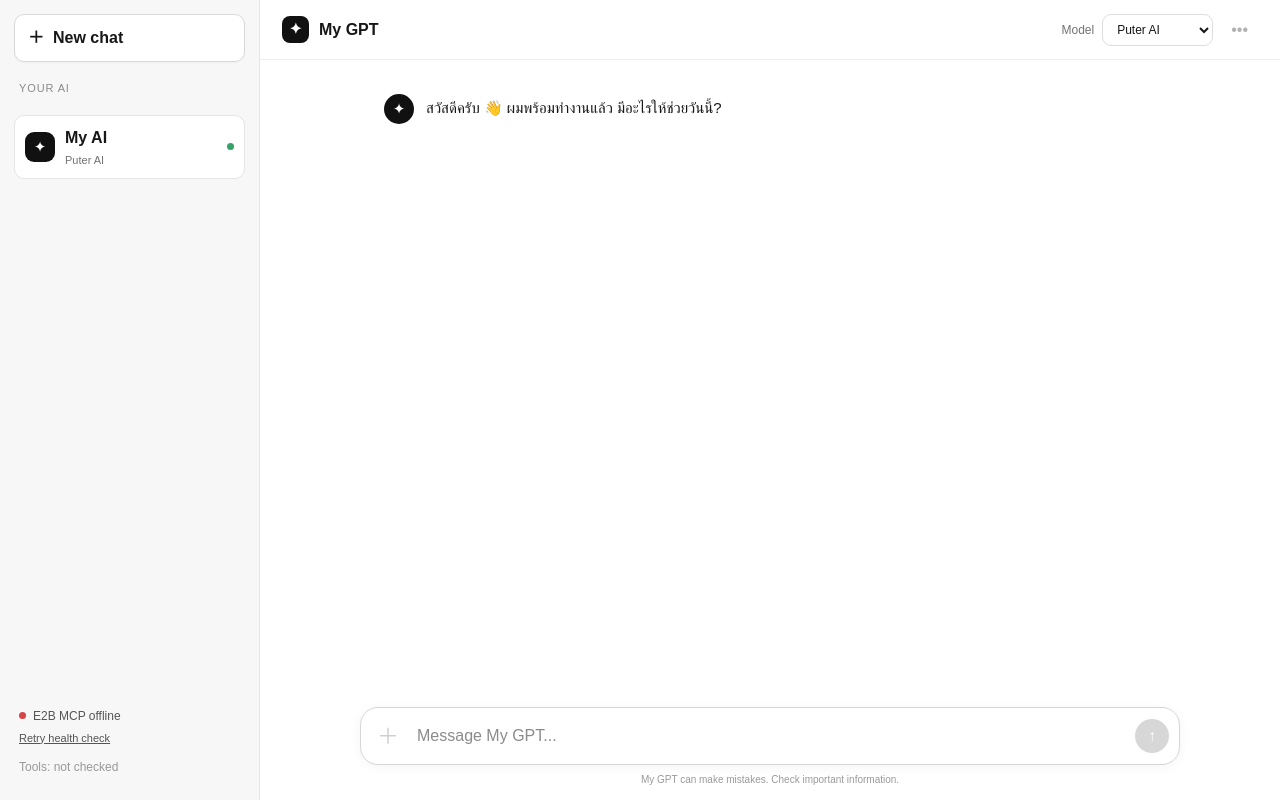
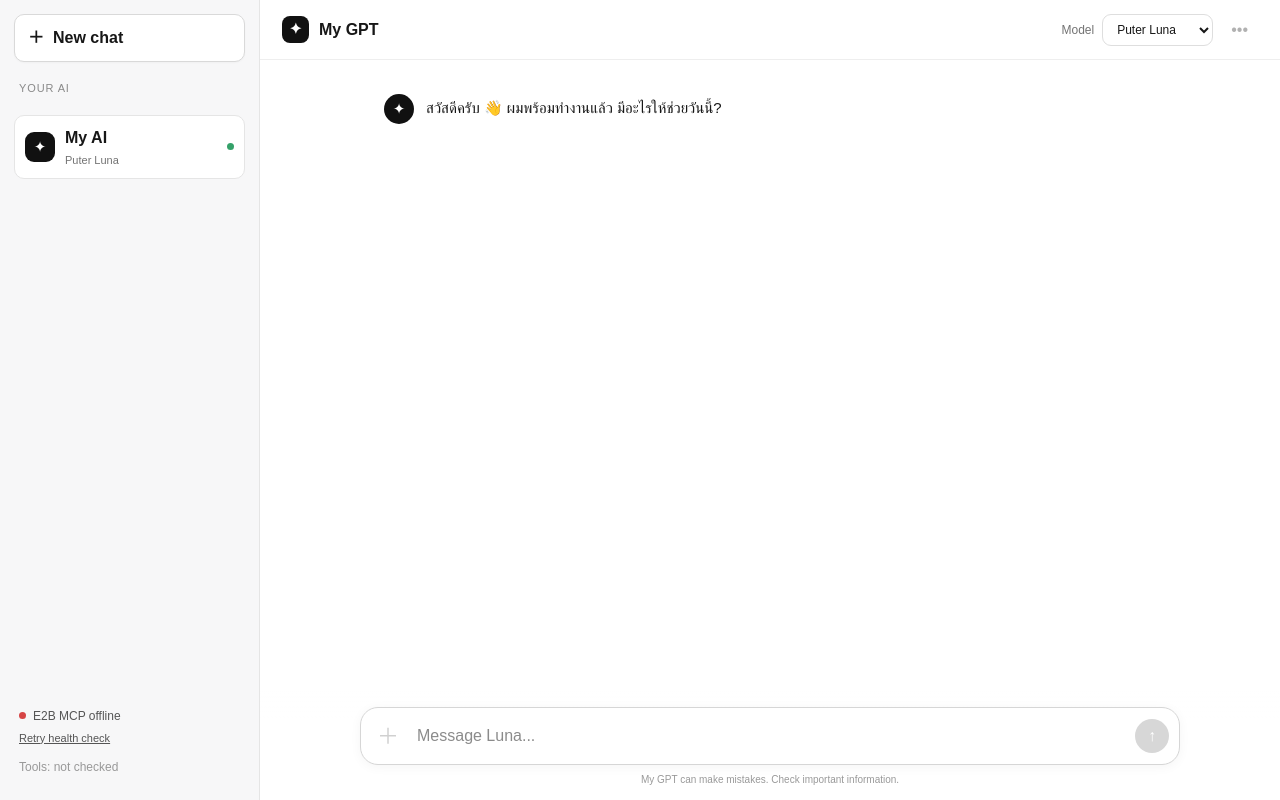
Before and after one commit to appleid7899067-netizen/chatgpt-app-with-next-js, a Next.js app: page / in a window 1280 px wide. Built offline with nearby package versions, Linux system fonts and the light colour scheme; no server answers.

Commit message:
Make Puter Luna the default model

```diff
--- a/app/page.tsx
+++ b/app/page.tsx
@@ -5,7 +5,7 @@ import Script from "next/script";
 import { useWidgetProps } from "./hooks/use-widget-props";
 
 type Message = { role: "user" | "assistant"; content: string };
-type ModelMode = "puter" | "puter-codex" | "codex";
+type ModelMode = "puter" | "puter-codex" | "puter-luna" | "codex";
 type RetryRequest = { messages: Message[]; mode: ModelMode };
 type BackendStatus = "checking" | "online" | "offline";
 
@@ -53,7 +53,7 @@ export default function Home() {
   const [backend, setBackend] = useState<BackendStatus>("checking");
   const [chatError, setChatError] = useState<string | null>(null);
   const [retryRequest, setRetryRequest] = useState<RetryRequest | null>(null);
-  const [mode, setMode] = useState<ModelMode>("puter");
+  const [mode, setMode] = useState<ModelMode>("puter-luna");
   const endRef = useRef<HTMLDivElement>(null);
 
   const checkBackend = useCallback(async () => {
@@ -103,7 +103,11 @@ export default function Home() {
         }
         const result = await window.puter.ai.chat(conversation, false, {
           normalize: true,
-          ...(selectedMode === "puter-codex" ? { model: "openai/gpt-5.3-codex" } : {}),
+          ...(selectedMode === "puter-codex"
+            ? { model: "openai/gpt-5.3-codex" }
+            : selectedMode === "puter-luna"
+              ? { model: "openai/gpt-5.6-luna" }
+              : {}),
         });
         content = getPuterReply(result);
       }
@@ -145,7 +149,7 @@ export default function Home() {
         <div className="sidebar-label">Your AI</div>
         <div className="model-card">
           <div className="model-icon">✦</div>
-          <div><strong>My AI</strong><small>{mode === "puter" ? "Puter AI" : mode === "puter-codex" ? "Puter Codex" : "Codex · E2B tools"}</small></div>
+          <div><strong>My AI</strong><small>{mode === "puter" ? "Puter AI" : mode === "puter-codex" ? "Puter Codex" : mode === "puter-luna" ? "Puter Luna" : "Codex · E2B tools"}</small></div>
           <span className="dot" />
         </div>
         <div className="sidebar-bottom">
@@ -165,6 +169,7 @@ export default function Home() {
             <select id="model-mode" className="model-select" value={mode} onChange={(event) => setMode(event.target.value as ModelMode)} disabled={busy}>
               <option value="puter">Puter AI</option>
               <option value="puter-codex">Puter Codex</option>
+              <option value="puter-luna">Puter Luna</option>
               <option value="codex">Codex · E2B</option>
             </select>
             <button className="icon-button" aria-label="More options unavailable" title="More options are not available yet" disabled>•••</button>
@@ -185,7 +190,7 @@ export default function Home() {
         <div className="composer-wrap">
           <form className="composer" onSubmit={send}>
             <button type="button" className="attach" aria-label="Attachments unavailable" title="Attachments are not available yet" disabled>＋</button>
-          <input value={input} onChange={(e) => setInput(e.target.value)} placeholder={mode === "puter" ? "Message My GPT..." : "Message Codex..."} maxLength={20_000} disabled={busy} />
+          <input value={input} onChange={(e) => setInput(e.target.value)} placeholder={mode === "puter-codex" ? "Message Codex..." : mode === "puter-luna" ? "Message Luna..." : "Message My GPT..."} maxLength={20_000} disabled={busy} />
             <button type="submit" className="send" disabled={!input.trim() || busy} aria-label="Send">↑</button>
           </form>
           {chatError && <div className="chat-error" role="alert">
```
Also changed, not shown: 1 other file (tests, documents, lock files or other folders).
